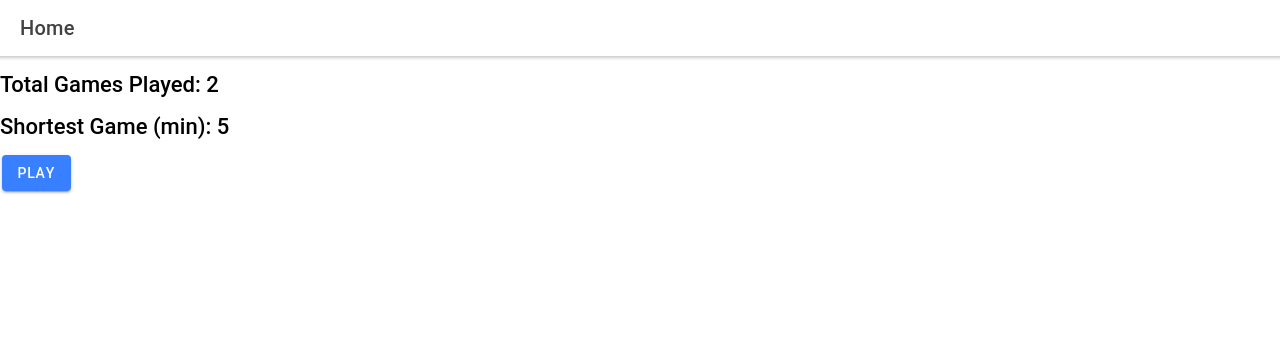
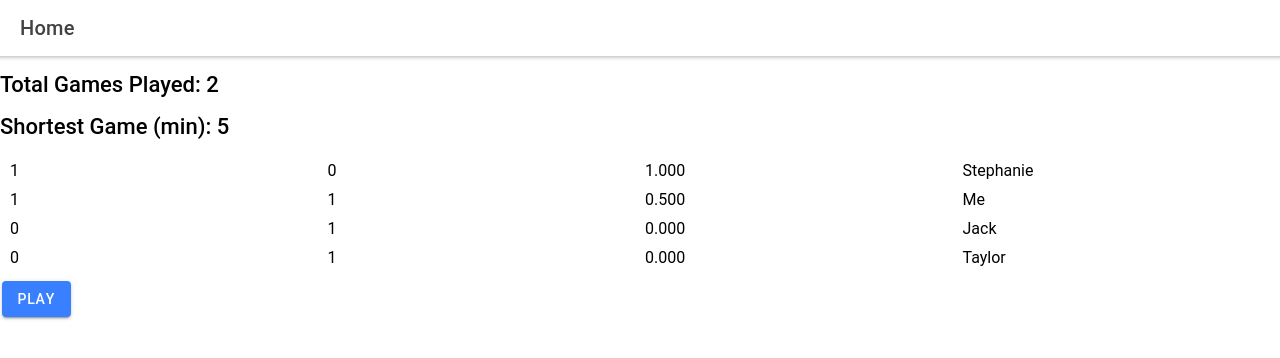
Before and after one commit to tsteelematc/tca-foo-react-ionic, a React (Create React App) app: page /#/home in a window 1280 px wide. Shown: the top 358 px of the page. Built offline with nearby package versions, Linux system fonts and the light colour scheme.

Commit message:
Got leaderboard displaying...

```diff
--- a/src/pages/Home.tsx
+++ b/src/pages/Home.tsx
@@ -1,4 +1,4 @@
-import { IonContent, IonHeader, IonPage, IonTitle, IonToolbar, IonButton, IonText } from '@ionic/react';
+import { IonContent, IonHeader, IonPage, IonTitle, IonToolbar, IonButton, IonText, IonGrid, IonRow, IonCol } from '@ionic/react';
 import ExploreContainer from '../components/ExploreContainer';
 import './Home.css';
 import { gameResult } from '../App';
@@ -30,6 +30,8 @@
   });
 
   console.log("calculateLeaderBoard", lb);
+
+  return lb;
 };
 
 const Home: React.FC<HomeProps> = ({
@@ -58,6 +60,26 @@
         <h3>
           Shortest Game (min): {calculateShortestGame(gameResults) / 1000 / 60}
         </h3>
+        <IonGrid>
+          {calculateLeaderBoard(previousPlayers, gameResults)
+            .sort((a, b) => b.winningPercentage.localeCompare(a.winningPercentage))
+            .map(x => (
+              <IonRow>
+                <IonCol>
+                  {x.wins}
+                </IonCol>
+                <IonCol>
+                  {x.losses}
+                </IonCol>
+                <IonCol>
+                  {x.winningPercentage}
+                </IonCol>
+                <IonCol>
+                  {x.name}
+                </IonCol>
+              </IonRow>
+          ))}
+        </IonGrid>
         <IonButton
           routerLink='/setup'
         >
```
